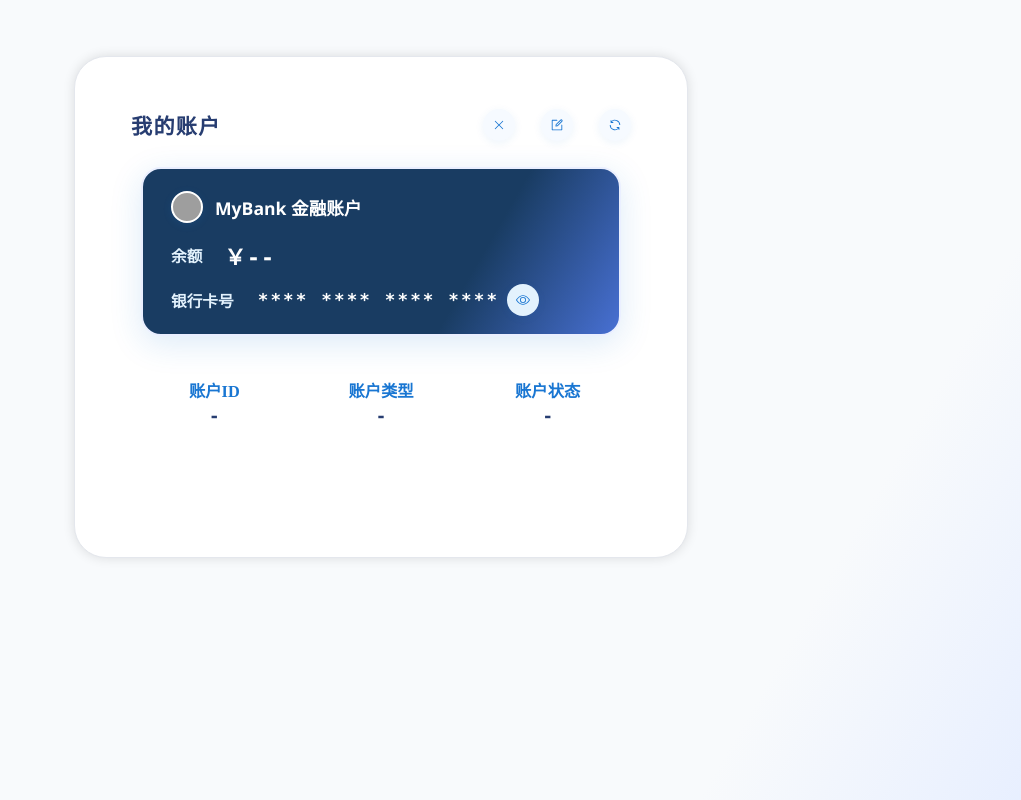
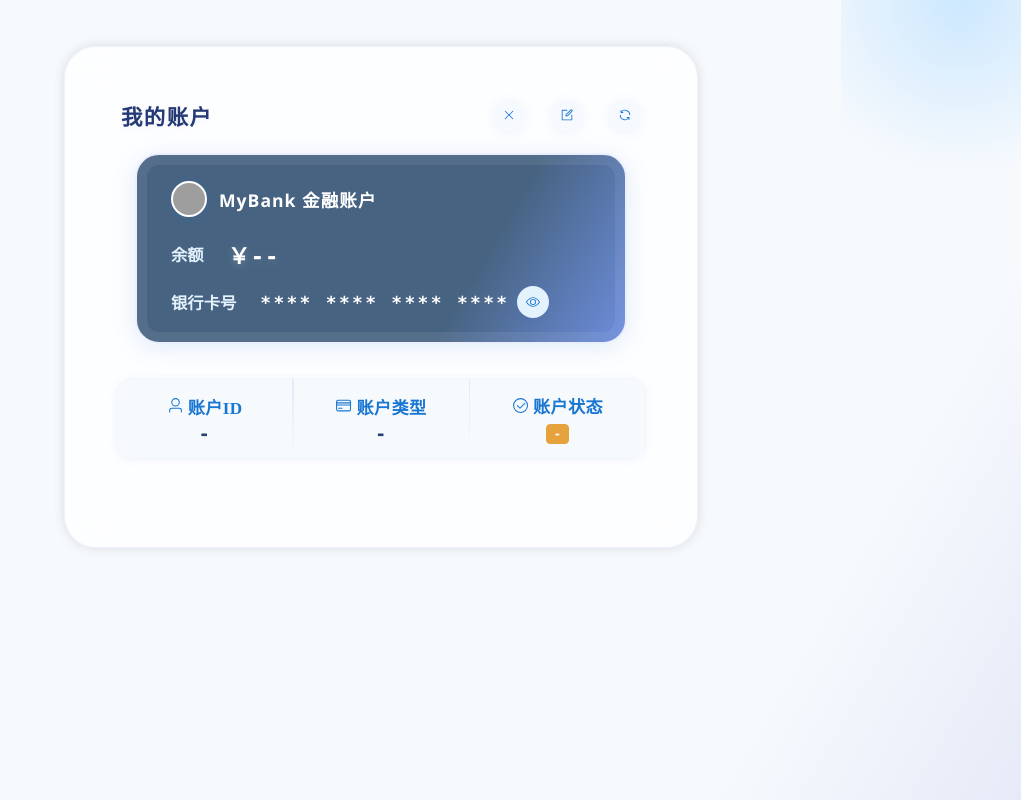
Before and after one commit to cx-029/my-bank-frontend, a Vue app: page /account in a window 1280 px wide. Shown: the whole page, without its empty margins (259-1280 px from the left). Built offline with nearby package versions, Linux system fonts and the light colour scheme; no server answers; sample sign-in values are in the browser's storage; grey boxes are pictures that could not be loaded.

Commit message:
account前端界面v2

```diff
--- a/src/views/Account.vue
+++ b/src/views/Account.vue
@@ -1,6 +1,9 @@
 <template>
-  <div class="account-page-finance">
-    <el-card class="account-card-finance" shadow="always">
+  <div class="account-page-finance-decor">
+    <!-- 背景渐变与装饰光斑 -->
+    <div class="bg-gradient-blob"></div>
+    <div class="bg-gold-decoration"></div>
+    <el-card class="glass-card account-card-finance" shadow="always">
       <!-- 顶部按钮行 -->
       <div class="finance-header-row">
         <span class="finance-title">我的账户</span>
@@ -18,14 +21,17 @@
       </div>
       <div class="finance-main-content">
         <div class="bank-card-section">
-          <div class="bank-card-bg">
+          <div class="bank-card-bg-glass">
             <div class="bank-logo-title">
               <span class="bank-logo"></span>
               <span class="bank-title">MyBank 金融账户</span>
             </div>
             <div class="bank-card-info-row">
               <span class="bank-card-label">余额</span>
-              <span class="bank-card-value">￥{{ account?.balance ?? '--' }}</span>
+              <span class="bank-card-value animate-balance">
+                ￥{{ account?.balance ?? '--' }}
+                <img v-if="account?.balance >= 100000" src="https://cdn.jsdelivr.net/gh/twitter/twemoji@latest/assets/72x72/1f451.png" alt="crown" class="balance-crown"/>
+              </span>
             </div>
             <div class="bank-card-info-row">
               <span class="bank-card-label">银行卡号</span>
@@ -46,19 +52,34 @@
             </div>
           </div>
         </div>
-        <!-- 三个信息平铺一行 -->
+        <!-- 三个信息一行，分割线分隔，加icon美化 -->
         <div class="finance-detail-section-row">
           <div class="detail-item">
-            <div class="detail-label">账户ID</div>
+            <div class="detail-label">
+              <el-icon style="margin-right:4px;"><User /></el-icon>
+              账户ID
+            </div>
             <div class="detail-value">{{ account?.id ?? '-' }}</div>
           </div>
+          <div class="vertical-divider"></div>
           <div class="detail-item">
-            <div class="detail-label">账户类型</div>
+            <div class="detail-label">
+              <el-icon style="margin-right:4px;"><CreditCard /></el-icon>
+              账户类型
+            </div>
             <div class="detail-value">{{ account?.accountType ?? '-' }}</div>
           </div>
+          <div class="vertical-divider"></div>
           <div class="detail-item">
-            <div class="detail-label">账户状态</div>
-            <div class="detail-value">{{ account?.status ?? '-' }}</div>
+            <div class="detail-label">
+              <el-icon style="margin-right:4px;"><CircleCheck /></el-icon>
+              账户状态
+            </div>
+            <div class="detail-value">
+              <el-tag :type="account?.status === '正常' ? 'success' : account?.status === '冻结' ? 'danger' : 'warning'" effect="dark" size="small">
+                {{ account?.status ?? '-' }}
+              </el-tag>
+            </div>
           </div>
         </div>
       </div>
@@ -118,7 +139,7 @@
 import { ref, onMounted, nextTick } from 'vue'
 import axios from 'axios'
 import { ElMessage } from 'element-plus'
-import { Edit, Refresh, Close, View } from '@element-plus/icons-vue'
+import { Edit, Refresh, Close, View, User, CreditCard, CircleCheck } from '@element-plus/icons-vue'
 import { useRouter } from 'vue-router'
 
 const router = useRouter()
@@ -232,52 +253,93 @@
 </script>
 
 <style scoped>
-.account-page-finance {
+.account-page-finance-decor {
   width: 100vw;
   min-height: 100vh;
   display: flex;
   justify-content: center;
   align-items: flex-start;
-  padding-top: 56px;
-  background: linear-gradient(120deg, #f8fafc 80%, #e6eeff 100%);
+  padding-top: 46px;
+  position: relative;
+  background: linear-gradient(120deg, #f7fafd 80%, #e5e9f7 100%);
+  overflow: hidden;
 }
+
+/* 蓝色光斑装饰 */
+.bg-gradient-blob {
+  position: absolute;
+  top: -120px;
+  right: -120px;
+  width: 300px;
+  height: 300px;
+  background: radial-gradient(circle at 40% 40%, #9fd4ffcc 0%, #e9e1ff00 70%);
+  opacity: 0.6;
+  z-index: 1;
+  pointer-events: none;
+}
+/* 金色条纹装饰 */
+.bg-gold-decoration {
+  position: absolute;
+  left: 0;
+  bottom: 0;
+  width: 120vw;
+  height: 38px;
+  background: linear-gradient(90deg, #fffde4 0%, #ffd700 40%, #fffde4 100%);
+  opacity: 0.13;
+  z-index: 1;
+  pointer-events: none;
+}
+
+.glass-card {
+  backdrop-filter: blur(16px);
+  background: rgba(255,255,255,0.78);
+  box-shadow: 0 10px 48px 0 rgba(25,118,210,0.14), 0 2.5px 14px 0 rgba(255,215,0,0.09);
+  border-radius: 32px;
+  border: 1.5px solid #e3e8fd99;
+  position: relative;
+  z-index: 2;
+}
+
 .account-card-finance {
-  width: 540px;
+  width: 560px;
   min-height: 440px;
-  border-radius: 32px;
   padding: 32px 36px 28px 36px;
-  box-shadow: 0 14px 38px rgba(25,118,210,0.13);
   display: flex;
   flex-direction: column;
 }
+
 .finance-header-row {
   display: flex;
   justify-content: space-between;
   align-items: center;
-  margin-bottom: 26px;
+  margin-bottom: 22px;
 }
+
 .finance-title {
-  font-size: 1.32rem;
+  font-size: 1.34rem;
   font-weight: 700;
-  letter-spacing: 1.3px;
-  color: #273d71;
+  color: #253a74;
+  letter-spacing: 1.4px;
+  text-shadow: 0 2px 8px #e3eafc66;
 }
+
 .finance-action-group {
   display: flex;
   gap: 14px;
 }
+
 .icon-btn {
   background: #f6faff;
   color: #1976d2;
   border: none;
-  box-shadow: 0 2px 8px rgba(25,118,210,0.08);
-  transition: background 0.18s, color 0.18s, box-shadow 0.19s, transform 0.18s;
+  box-shadow: 0 2.5px 12px rgba(25,118,210,0.08);
+  transition: background 0.16s, color 0.16s, box-shadow 0.16s, transform 0.16s;
 }
 .icon-btn:hover {
   background: #e3f2fd;
   color: #1976d2;
   box-shadow: 0 4px 16px rgba(25,118,210,0.15);
-  transform: scale(1.1);
+  transform: scale(1.12);
 }
 
 .finance-main-content {
@@ -285,19 +347,21 @@
   flex-direction: column;
   align-items: center;
 }
+
 .bank-card-section {
   width: 100%;
   display: flex;
   justify-content: center;
-  margin-bottom: 32px;
+  margin-bottom: 28px;
 }
-.bank-card-bg {
-  background: linear-gradient(120deg, #193c62 68%, #4870d3 100%);
-  border-radius: 20px;
+
+.bank-card-bg-glass {
+  background: linear-gradient(120deg, #193c62cc 68%, #4870d3cc 100%);
+  border-radius: 24px;
   color: #fff;
-  padding: 22px 28px 16px 28px;
-  box-shadow: 0 8px 32px rgba(25,118,210,0.15);
-  min-width: 300px;
+  padding: 26px 34px 22px 34px;
+  box-shadow: 0 8px 32px rgba(25,118,210,0.17);
+  min-width: 320px;
   max-width: 420px;
   width: 100%;
   position: relative;
@@ -305,7 +369,10 @@
   border: 2px solid #eaefff;
   display: flex;
   flex-direction: column;
-  gap: 9px;
+  gap: 12px;
+  backdrop-filter: blur(10px);
+  /* 内阴影增加层次 */
+  box-shadow: 0 4px 24px rgba(25,118,210,0.13), 0 0px 0px 10px #fff1 inset;
 }
 .bank-logo-title {
   display: flex;
@@ -314,11 +381,11 @@
   font-size: 1.1rem;
   font-weight: 700;
   font-family: 'Noto Sans SC', 'Segoe UI', Arial, sans-serif;
-  margin-bottom: 6px;
+  margin-bottom: 7px;
 }
 .bank-logo {
-  width: 28px;
-  height: 28px;
+  width: 32px;
+  height: 32px;
   background: url("https://api.dicebear.com/7.x/bottts/svg?seed=bank") center/cover no-repeat;
   border-radius: 50%;
   border: 2px solid #fff;
@@ -326,7 +393,9 @@
 }
 .bank-title {
   color: #fff;
+  letter-spacing: 1px;
 }
+
 .bank-card-info-row {
   display: flex;
   align-items: center;
@@ -334,24 +403,44 @@
   margin-bottom: 2px;
   margin-top: 2px;
 }
+
 .bank-card-label {
-  font-size: 0.98rem;
+  font-size: 1.02rem;
   font-weight: 600;
   color: #e3f2fd;
 }
 .bank-card-value {
-  font-size: 1.35rem;
+  font-size: 1.38rem;
   font-family: 'JetBrains Mono', 'Consolas', monospace;
   font-weight: 700;
   letter-spacing: 1px;
-  margin-left: 6px;
+  margin-left: 8px;
+  text-shadow: 0 2px 8px #fff3;
+  position: relative;
 }
+.balance-crown {
+  width: 22px;
+  height: 22px;
+  margin-left: 2px;
+  vertical-align: middle;
+  position: absolute;
+  top: -10px;
+  right: -24px;
+  animation: crown-bounce 1.2s infinite;
+}
+@keyframes crown-bounce {
+  0% { transform: translateY(0);}
+  30% { transform: translateY(-3px);}
+  50% { transform: translateY(0);}
+  100% { transform: translateY(0);}
+}
+
 .bank-card-number {
-  font-size: 1.1rem;
+  font-size: 1.12rem;
   font-family: 'JetBrains Mono', 'Consolas', monospace;
   font-weight: 600;
   color: #fff;
-  letter-spacing: 0.12em;
+  letter-spacing: 0.13em;
   display: flex;
   align-items: center;
   margin-left: 8px;
@@ -369,29 +458,50 @@
   box-shadow: 0 2px 8px rgba(25,118,210,0.16);
 }
 
+
 .finance-detail-section-row {
   display: flex;
   justify-content: space-between;
-  align-items: center;
+  align-items: stretch;
   width: 100%;
-  margin-top: 10px;
-  padding: 0 8px;
+  margin-top: 6px;
+  padding: 0 4px;
+  background: #f7fafd;
+  border-radius: 16px;
+  box-shadow: 0 1px 9px #e3eafc77;
+  border: 1px solid #e3e8fd44;
 }
 .detail-item {
   flex: 1;
   text-align: center;
+  padding: 14px 0;
+  display: flex;
+  flex-direction: column;
+  justify-content: center;
 }
 .detail-label {
-  font-size: 1.02rem;
+  font-size: 1.07rem;
   font-weight: 600;
   color: #1976d2;
   margin-bottom: 4px;
+  letter-spacing: 0.4px;
+  display: flex;
+  align-items: center;
+  justify-content: center;
 }
 .detail-value {
-  font-size: 1.09rem;
+  font-size: 1.13rem;
   font-family: 'JetBrains Mono', 'Consolas', monospace;
   font-weight: 700;
   color: #273d71;
+  letter-spacing: 0.5px;
+  text-shadow: 0 1px 6px #e3eafc44;
+}
+.vertical-divider {
+  width: 1.5px;
+  background: linear-gradient(to bottom, #e3e8fd 0%, #f7fafd 100%);
+  margin: 0 4px;
+  border-radius: 2px;
 }
 
 .face-video-box {
@@ -416,4 +526,13 @@
   gap: 32px;
   margin-top: 18px;
 }
+
+/* 小动画让余额数字渐变显示（模拟，实际可用第三方组件做数值动画） */
+.animate-balance {
+  animation: fadeInUp 0.7s;
+}
+@keyframes fadeInUp {
+  0% { opacity:0; transform:translateY(12px);}
+  100% { opacity:1; transform:translateY(0);}
+}
 </style>
```
